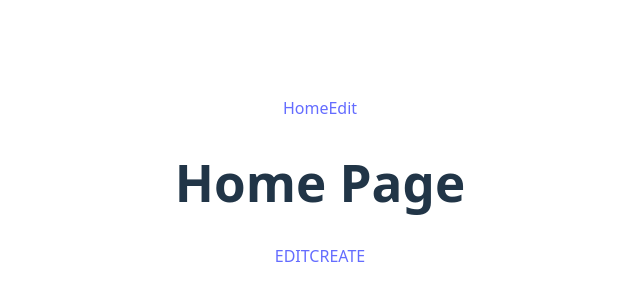
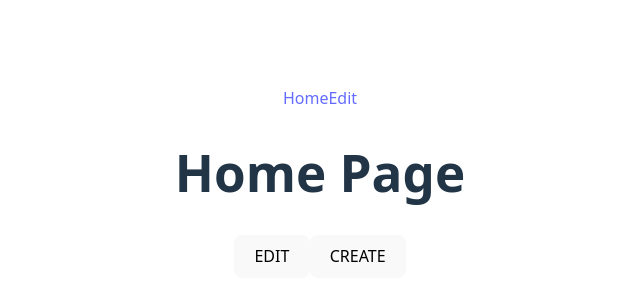
Before and after one commit to cadst/codeit-part3-todolist, a React (Vite) app: page / in a window 1280 px wide. Shown: the part 218-518 px from the top of the page, without its empty margins (320-960 px from the left). Built offline with nearby package versions, Linux system fonts and the light colour scheme.

Commit message:
Revert "[chore] 홈페이지 주석 추가"
This reverts commit 5f77727de863062272b235fa6ef4486a314138af.

```diff
--- a/src/pages/HomePage.tsx
+++ b/src/pages/HomePage.tsx
@@ -12,15 +12,17 @@ const HomePage = () => {
 
   return (
     <>
-      {/* useNavigate: 동적 처리 (예: 특정 조건에서 이동) 할 때 사용
-        Link: 정적 처리 (예: 버튼, 링크 클릭 시 이동) 할 때 사용
-        둘 다 내부적으로 CSR 방식으로 작동 (배포 시 설정 추가 하지 않으면 오류 발생)
-        */}
       <h1>Home Page</h1>
       <h2>{title}</h2>
       <p>{description}</p>
-      <Link to="/edit">EDIT</Link>
-      <Link to="/edit?mode=create">CREATE</Link>
+      <Link to="/edit">
+        <button>EDIT</button>
+      </Link>
+      <Link to="/edit?mode=create">
+        <button>CREATE</button>
+      </Link>
+      {/* useNaviate: 동적 처리 (예: 특정 조건에서 이동) 할 때 사용
+        Link: 정적 처리 (예: 버튼, 링크 클릭 시 이동) 할 때 사용  */}
     </>
   );
 };
```
